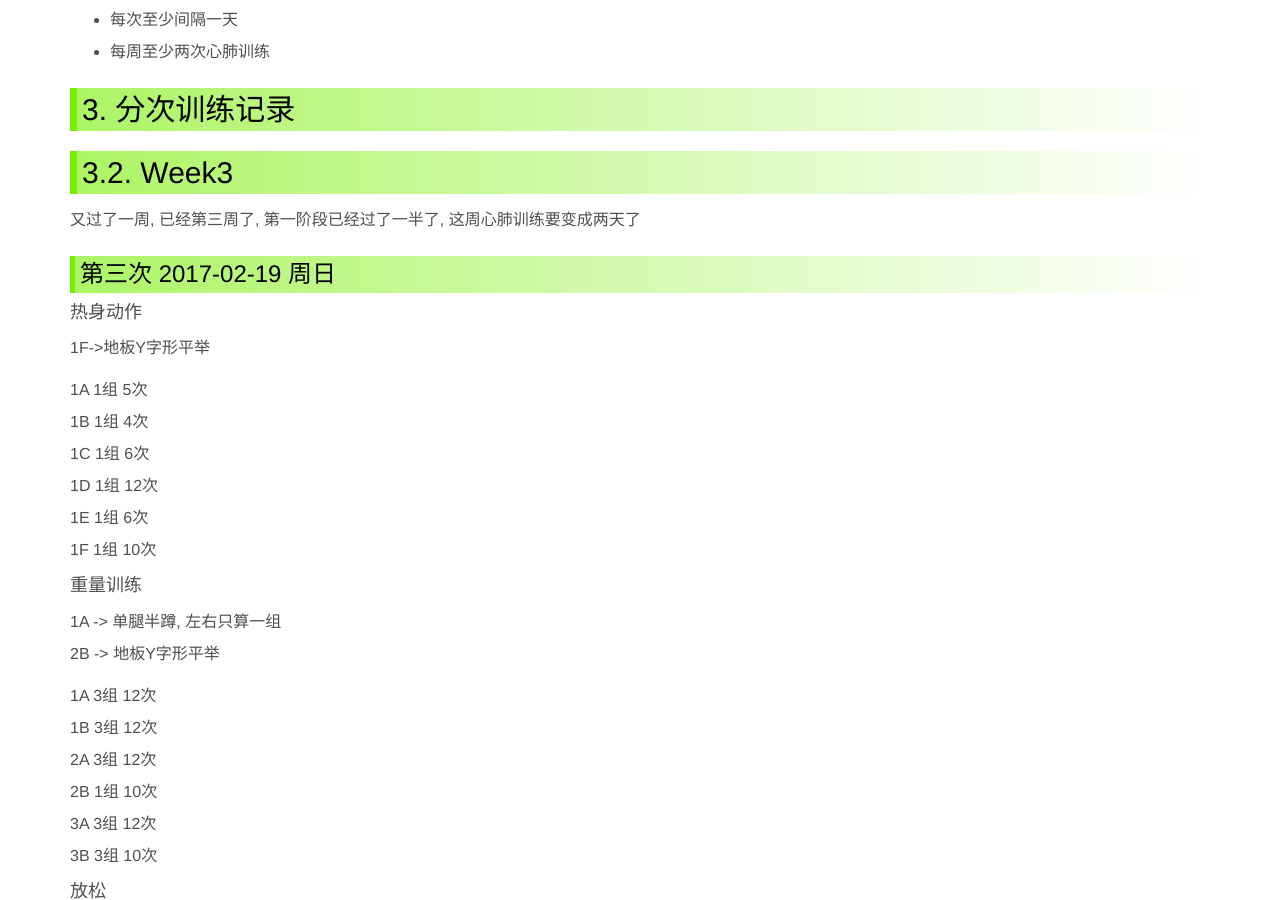
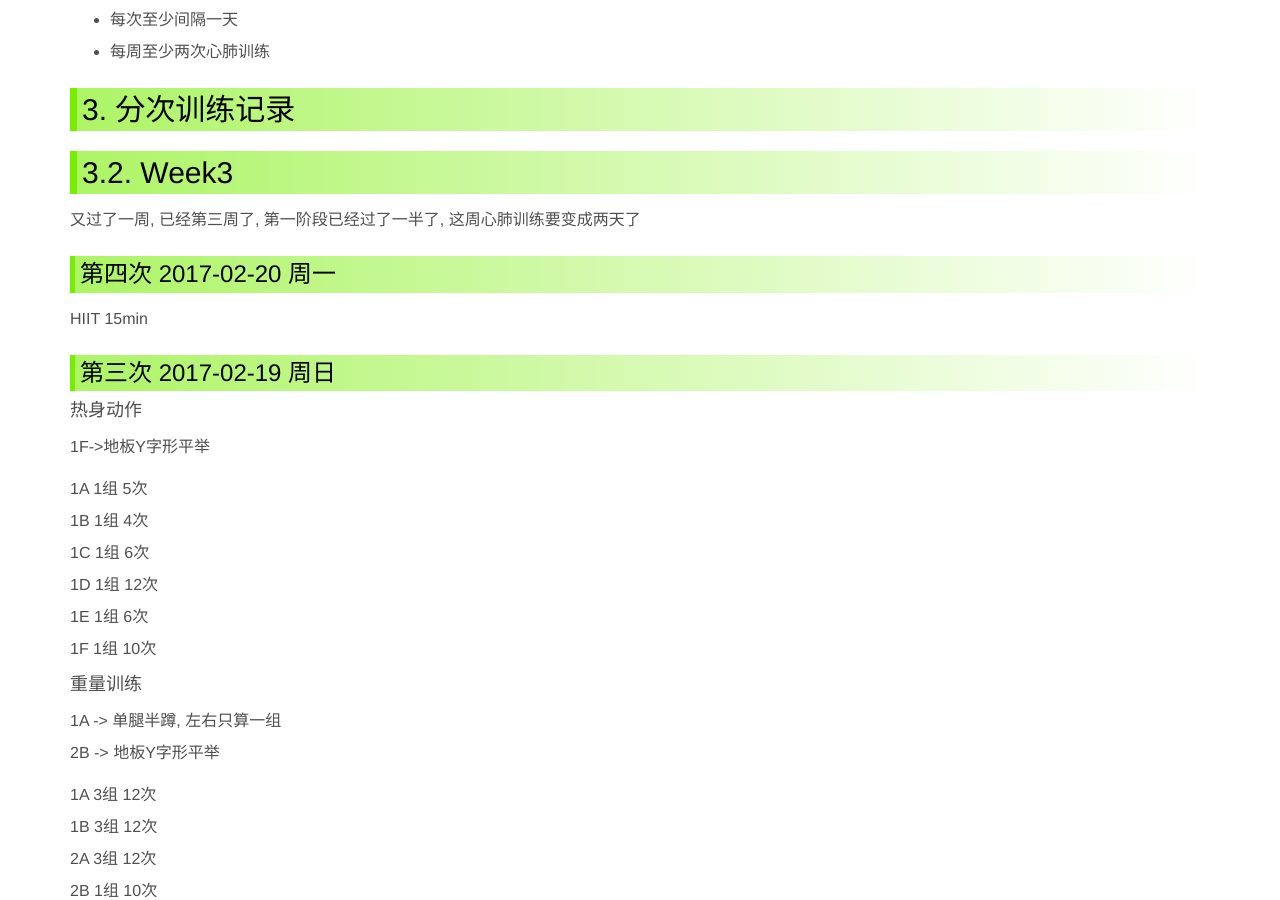
Before and after one commit to ronniewang/ronniewang.github.io, a Jekyll site: the page built from _posts/2017-02-02-body-building-2017.md, in a window 1280 px wide and 900 px high, scrolled down 1472 px. Built offline with Jekyll 4.4.1, drawn with Linux system fonts in a browser that asks for light colours.

Commit message:
update files

```diff
--- a/_posts/2017-02-02-body-building-2017.md
+++ b/_posts/2017-02-02-body-building-2017.md
@@ -56,6 +56,10 @@ description: 新的一年到来了, 猛男计划正式开始
 ## 3.2. Week3
 
 又过了一周, 已经第三周了, 第一阶段已经过了一半了, 这周心肺训练要变成两天了
+
+### 第四次 2017-02-20 周一
+
+HIIT 15min
 
 ### 第三次 2017-02-19 周日
 
```
Also changed, not shown: _posts/2017-02-04-willpower-experiment.md (+1 -1 lines).
